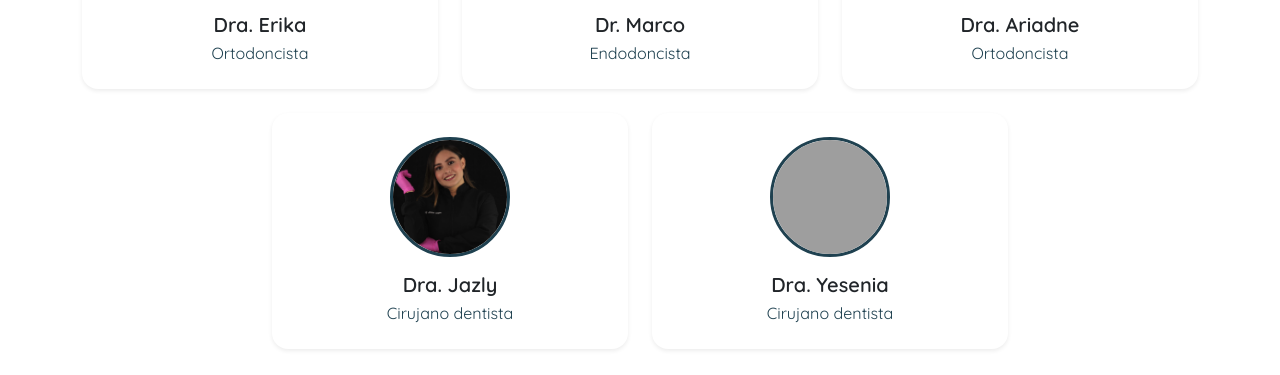
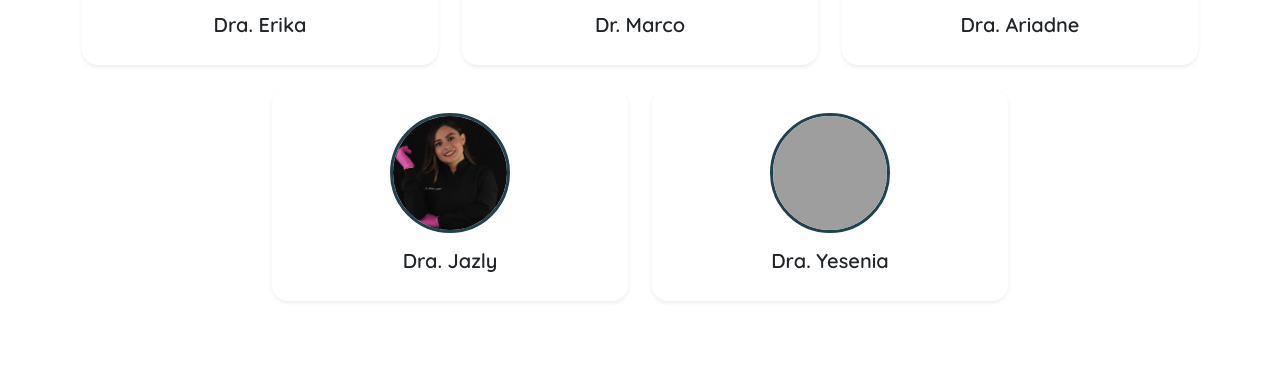
Before and after one commit to mausquerramienta/landing-bo, a plain HTML site: page index.html in a window 1280 px wide. Shown: the part 1842-2217 px from the top of the page. Drawn offline with nearby package versions, Linux system fonts and the light colour scheme; grey boxes are pictures that could not be loaded.

Commit message:
fix: se eliminó información de los doctores

```diff
--- a/index.html
+++ b/index.html
@@ -530,7 +530,6 @@
                         <img src="assets/fotoDr1.jpg" class="rounded-circle mx-auto mb-3 border border-3" alt="Dra. Erika" style="width: 120px; height: 120px; object-fit: cover; border-color: var(--azul-logo) !important;">
                         <div class="card-body p-0">
                             <h5 class="fw-bold mb-1">Dra. Erika</h5>
-                            <p class="text-detalle small mb-0">Ortodoncista</p>
                         </div>
                     </div>
                 </div>
@@ -540,7 +539,6 @@
                         <img src="assets/fotoDr2.jpeg" class="rounded-circle mx-auto mb-3 border border-3" alt="Dr. Marco" style="width: 120px; height: 120px; object-fit: cover; border-color: var(--azul-logo) !important;">
                         <div class="card-body p-0">
                             <h5 class="fw-bold mb-1">Dr. Marco</h5>
-                            <p class="text-detalle small mb-0">Endodoncista</p>
                         </div>
                     </div>
                 </div>
@@ -550,7 +548,6 @@
                         <img src="assets/fotoDr3.jpg" class="rounded-circle mx-auto mb-3 border border-3" alt="Dra. Ariadne" style="width: 120px; height: 120px; object-fit: cover; border-color: var(--azul-logo) !important;">
                         <div class="card-body p-0">
                             <h5 class="fw-bold mb-1">Dra. Ariadne</h5>
-                            <p class="text-detalle small mb-0">Ortodoncista</p>
                         </div>
                     </div>
                 </div>
@@ -560,7 +557,6 @@
                         <img src="assets/fotoDr4.jpg" class="rounded-circle mx-auto mb-3 border border-3" alt="Dra. Yaz" style="width: 120px; height: 120px; object-fit: cover; border-color: var(--azul-logo) !important;">
                         <div class="card-body p-0">
                             <h5 class="fw-bold mb-1">Dra. Jazly</h5>
-                            <p class="text-detalle small mb-0">Cirujano dentista</p>
                         </div>
                     </div>
                 </div>
@@ -570,7 +566,6 @@
                         <img src="assets/fotoDr5.jpg" class="rounded-circle mx-auto mb-3 border border-3" alt="Dra. Yesi" style="width: 120px; height: 120px; object-fit: cover; border-color: var(--azul-logo) !important;">
                         <div class="card-body p-0">
                             <h5 class="fw-bold mb-1">Dra. Yesenia</h5>
-                            <p class="text-detalle small mb-0">Cirujano dentista</p>
                         </div>
                     </div>
                 </div>
```
